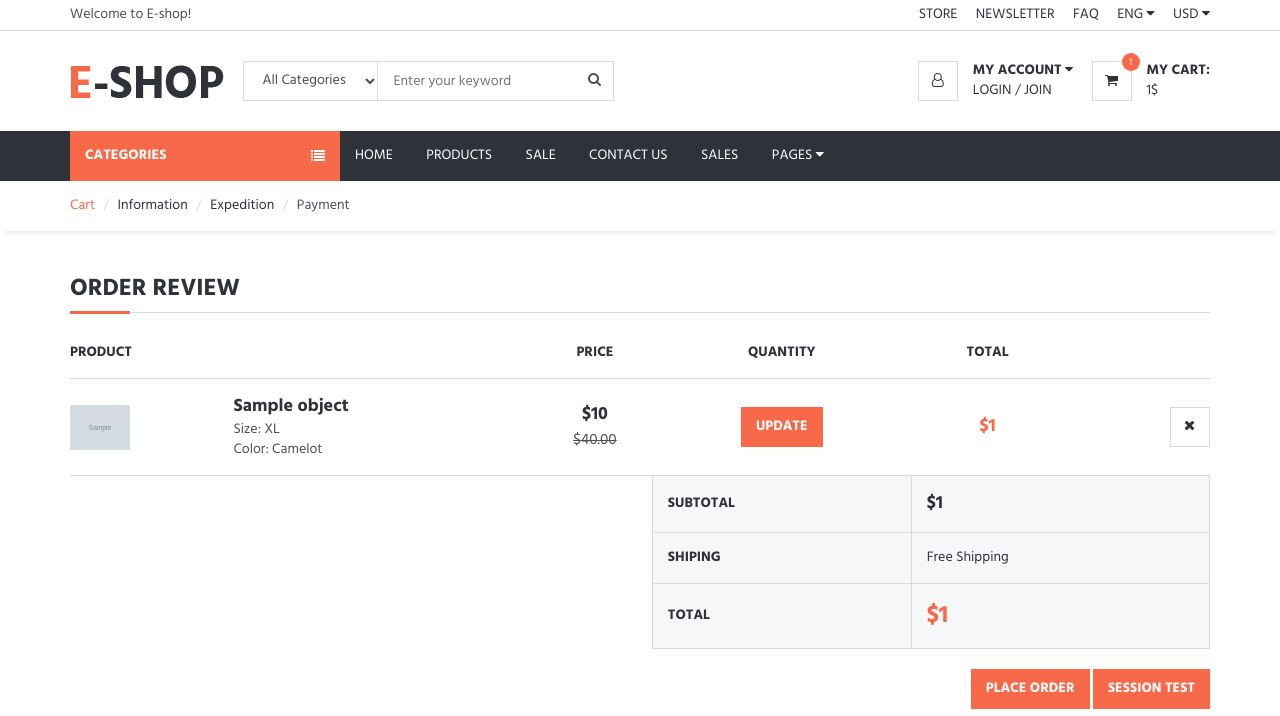
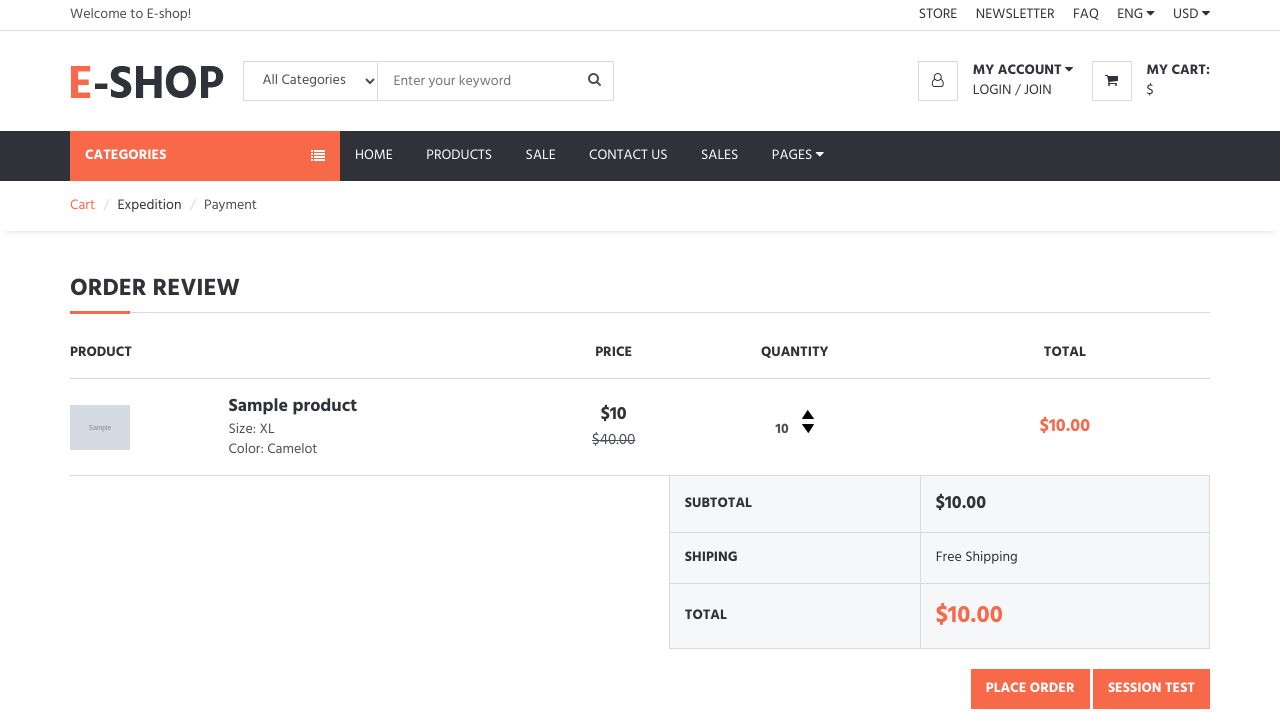
Before and after one commit to LaurinJ/eshop, a Django app: template app/templates/cart/cart_detail.html in a window 1280 px wide. Shown: the top 716 px of the page. Run offline with Django 3.2, Linux system fonts and the light colour scheme; the template is opened without the code that fills it: most values are stand-ins (such as "Sample title", 1, 10 or a date in 2020); grey boxes marked "Sample" are stand-in pictures; some libraries are stand-ins or nearby versions.

Commit message:
Add to cart and remove view, template

```diff
--- a/app/static/css/style.css
+++ b/app/static/css/style.css
@@ -158,6 +158,26 @@ hr {
   background-color: #30323A;
 }
 
+/*update cart*/
+
+.chg-quantity{
+	width: 12px;
+	cursor: pointer;
+	display: block;
+	margin-top: 5px;
+	transition:.1s;
+}
+
+.quantity{
+	display: inline-block;
+	font-weight: 700;
+	padding-right:10px;
+}
+
+.arrow-cart{
+  display: inline-block;
+}
+
 /*----------------------------*\
 	Inputs
 \*----------------------------*/
--- /dev/null
+++ b/app/static/js/cart.js
@@ -0,0 +1,42 @@
+var updateBtns = document.getElementsByClassName('update-cart')
+  console.log(user)
+
+  for (i = 0; i < updateBtns.length; i++){
+    updateBtns[i].addEventListener('click', function () {
+      var productId = this.dataset.product
+      var action = this.dataset.action
+      console.log('productId:', productId, 'Action:', action)
+
+      if (user == 'AnonymousUser'){
+          console.log('AnonymousUser')
+      }else{
+          updateUserOrder(productId, action)
+      }
+
+    })
+
+
+
+  }
+
+function updateUserOrder(productId, action) {
+    console.log('Update')
+
+    var url = '/cart/update_item/'
+
+    fetch(url, {
+        method: 'POST',
+        headers: {
+            'Content-type':'application/json',
+            'X-CSRFToken':csrftoken,
+        },
+        body:JSON.stringify({'productId':productId, 'action':action})
+    })
+        .then((response) => {
+            return response.json();
+        })
+        .then((data) => {
+            console.log(data)
+            location.reload()
+        })
+    }
--- a/app/static/js/main.js
+++ b/app/static/js/main.js
@@ -1,5 +1,6 @@
 (function($) {
   "use strict"
+
 
   $('#comment_form').submit(function (e) {
     var url = document.getElementById('comment_form').action;
--- a/app/templates/base.html
+++ b/app/templates/base.html
@@ -42,6 +42,28 @@
 		  <script src="https://oss.maxcdn.com/respond/1.4.2/respond.min.js"></script>
 		<![endif]-->
 
+    <script type="text/javascript">
+        var user = '{{ request.user }}'
+
+        function getToken(name) {
+            let cookieValue = null;
+            if (document.cookie && document.cookie !== '') {
+                const cookies = document.cookie.split(';');
+                for (let i = 0; i < cookies.length; i++) {
+                    const cookie = cookies[i].trim();
+                    // Does this cookie string begin with the name we want?
+                    if (cookie.substring(0, name.length + 1) === (name + '=')) {
+                        cookieValue = decodeURIComponent(cookie.substring(name.length + 1));
+                        break;
+                    }
+                }
+            }
+            return cookieValue;
+        }
+
+        const csrftoken = getToken('csrftoken');
+    </script>
+
 </head>
 <body>
 
@@ -58,6 +80,7 @@
 	<script src="{% static 'js/nouislider.min.js' %}"></script>
 	<script src="{% static 'js/jquery.zoom.min.js' %}"></script>
 	<script src="{% static 'js/main.js' %}"></script>
+    <script src="{% static 'js/cart.js' %}"></script>
 
 </body>
 
--- a/app/templates/cart/cart_detail.html
+++ b/app/templates/cart/cart_detail.html
@@ -1,4 +1,5 @@
 {% extends 'base.html' %}
+{% load static %}
 
 {% block title %}Cart detail{% endblock %}
 
@@ -8,16 +9,16 @@
         <div class="container">
             <ul class="breadcrumb">
                 <li class="active">Cart</li>
-                <li><a href="{% url 'cart:information' %}">Information</a></li>
+{#                <li><a href="{% url 'cart:information' %}">Information</a></li>#}
                 <li><a href="#">Expedition</a></li>
                 <li>Payment</li>
             </ul>
         </div>
     </div>
 
-{% if cart.is_empty %}
-    The cart is empty
-{% else %}
+{#{% if False %}#}
+{#    The cart is empty#}
+{#{% else %}#}
     <!-- section -->
     <div class="section">
         <!-- container -->
@@ -39,36 +40,44 @@
                     </tr>
                     </thead>
                     <tbody>
-                    {% for item in cart %}
+                    {% for item in items %}
                         <tr>
-                            <td class="thumb"><img src="{{ item.object.image.url }}" alt=""></td>
+                            <td class="thumb"><img src="{{ item.product.image.url }}" alt=""></td>
                             <td class="details">
-                                <a href="#">{{ item.object.title }}</a>
+                                <a href="#">{{ item.product.title }}</a>
                                 <ul>
                                     <li><span>Size: XL</span></li>
                                     <li><span>Color: Camelot</span></li>
                                 </ul>
                             </td>
-                            <td class="price text-center"><strong>${{ item.object.price }}</strong><br>
+                            <td class="price text-center"><strong>${{ item.product.price }}</strong><br>
                                 <del class="font-weak"><small>$40.00</small></del>
                             </td>
                             <td class="qty text-center">
-                                <form action="{% url 'cart:add' %}" method="post">
-                                    {% csrf_token %}
-                                    {% for error in item.cartadd_form.errors %}
-                                        {{ error }}
-                                    {% endfor %}
+                                <p class="quantity">{{ item.quantity }}</p>
+                                <div class="arrow-cart">
+                                <img data-product="{{ item.product.id }}" data-action="add" class="chg-quantity update-cart" src="{% static  'img/arrow-up.png' %}">
 
-                                    {{ item.cartadd_form.quantity }}
-                                    {{ item.cartadd_form.update }}
-                                    <input name="product_id" value="{{ item.object.id }}" type="hidden">
-                                    <button class="primary-btn add-to-cart"> Update</button>
-                                </form>
+							    <img data-product="{{ item.product.id }}" data-action="remove" class="chg-quantity update-cart" src="{% static  'img/arrow-down.png' %}">
+                                </div>
+
+{#                                <input class="input" type="number" value="{{ item.quantity }}">#}
+{#                                <form action="{% url 'cart:add' %}" method="post">#}
+{#                                    {% csrf_token %}#}
+{#                                    {% for error in item.cartadd_form.errors %}#}
+{#                                        {{ error }}#}
+{#                                    {% endfor %}#}
+{##}
+{#                                    {{ item.cartadd_form.quantity }}#}
+{#                                    {{ item.cartadd_form.update }}#}
+{#                                    <input name="product_id" value="{{ item.object.id }}" type="hidden">#}
+{#                                    <button class="primary-btn add-to-cart"> Update</button>#}
+{#                                </form>#}
                             </td>
-                            <td class="total text-center"><strong class="primary-color">${{ item.total_price }}</strong>
+                            <td class="total text-center"><strong class="primary-color">${{ item.get_total|floatformat:2 }}</strong>
                             </td>
-                            <td class="text-right"><a href="{% url 'cart:remove' item.object.id %}"
-                                                      class="main-btn icon-btn"><i class="fa fa-close"></i></a></td>
+{#                            <td class="text-right"><a href="{% url 'cart:remove' item.object.id %}"#}
+{#                                                      class="main-btn icon-btn"><i class="fa fa-close"></i></a></td>#}
                         </tr>
                     {% endfor %}
                     </tbody>
@@ -76,7 +85,7 @@
                     <tr>
                         <th class="empty" colspan="3"></th>
                         <th>SUBTOTAL</th>
-                        <th colspan="2" class="sub-total">${{ cart.total_sum }}</th>
+                        <th colspan="2" class="sub-total">${{ order.get_cart_items|floatformat:2 }}</th>
                     </tr>
                     <tr>
                         <th class="empty" colspan="3"></th>
@@ -86,7 +95,7 @@
                     <tr>
                         <th class="empty" colspan="3"></th>
                         <th>TOTAL</th>
-                        <th colspan="2" class="total">${{ cart.total_sum }}</th>
+                        <th colspan="2" class="total">${{ order.get_cart_total|floatformat:2 }}</th>
                     </tr>
                     </tfoot>
                 </table>
@@ -100,7 +109,7 @@
         <!-- /container -->
     </div>
     <!-- /section -->
-{% endif %}
+{#{% endif %}#}
 
 
 {% endblock %}
--- a/app/templates/header.html
+++ b/app/templates/header.html
@@ -112,35 +112,35 @@
                         <a class="dropdown-toggle" data-toggle="dropdown" aria-expanded="true">
                             <div class="header-btns-icon">
                                 <i class="fa fa-shopping-cart"></i>
-                                {% with cart|length as count %}
-                                    {% if count > 0 %}
-                                        <span class="qty">{{ count }}</span>
-                                    {% endif %}
-                                {% endwith %}
+{#                                {% with cart|length as count %}#}
+{#                                    {% if count > 0 %}#}
+{#                                        <span class="qty">{{ count }}</span>#}
+{#                                    {% endif %}#}
+{#                                {% endwith %}#}
                             </div>
                             <strong class="text-uppercase">My Cart:</strong>
                             <br>
-                            <span>{{ cart.total_sum }}$</span>
+                            <span>$</span>
                         </a>
                         <div class="custom-menu">
                             <div id="shopping-cart">
                                 <div class="shopping-cart-list">
-                                    {% if cart %}
-                                        {% for item in cart %}
-                                            <div class="product product-widget">
-                                                <div class="product-thumb">
-                                                    <img src="{{ item.object.image.url }}" alt="">
-                                                </div>
-                                                <div class="product-body">
-                                                    <h3 class="product-price">${{ item.object.price }} <span class="qty">x{{ item.quantity }}</span></h3>
-                                                    <h2 class="product-name"><a href="#">{{ item.object.title }}</a></h2>
-                                                </div>
-                                                <button class="cancel-btn"><a href="{% url 'cart:remove' item.object.id %}"><i class="fa fa-trash"></i></a></button>
-                                            </div>
-                                        {% endfor %}
-                                    {% else %}
-                                        The cart is empty
-                                    {% endif %}
+{#                                    {% if cart %}#}
+{#                                        {% for item in cart %}#}
+{#                                            <div class="product product-widget">#}
+{#                                                <div class="product-thumb">#}
+{#                                                    <img src="{{ item.object.image.url }}" alt="">#}
+{#                                                </div>#}
+{#                                                <div class="product-body">#}
+{#                                                    <h3 class="product-price">${{ item.object.price }} <span class="qty">x{{ item.quantity }}</span></h3>#}
+{#                                                    <h2 class="product-name"><a href="#">{{ item.object.title }}</a></h2>#}
+{#                                                </div>#}
+{#                                                <button class="cancel-btn"><a href="{% url 'cart:remove' item.object.id %}"><i class="fa fa-trash"></i></a></button>#}
+{#                                            </div>#}
+{#                                        {% endfor %}#}
+{#                                    {% else %}#}
+{#                                        The cart is empty#}
+{#                                    {% endif %}#}
                                 </div>
                                 <div class="shopping-cart-btns">
                                     <a href="{% url 'cart:detail' %}" class="main-btn">View Cart</a>
--- a/config/urls.py
+++ b/config/urls.py
@@ -8,7 +8,7 @@ urlpatterns = [
     path('admin/', admin.site.urls),
     path('', include('app.home.urls', namespace='home')),
     path('store/', include('app.product.urls', namespace='product')),
-    path('cart/', include('app.cart_session.urls', namespace='cart')),
+    path('cart/', include('app.cart.urls', namespace='cart')),
     path('ckeditor/', include('ckeditor_uploader.urls')),
 ]
 
```
Also changed, not shown: app/cart/models.py (+18 -1 lines), app/cart/urls.py (added, +10 -0 lines), app/cart/views.py (+41 -1 lines), app/templates/index.html (+16 -16 lines), app/templates/product-page.html (+9 -9 lines), app/templates/products.html (+12 -8 lines), app/cart/migrations/0002_auto_20201122_1639.py (added), app/static/img/arrow-down.png (added), app/static/img/arrow-up.png (added).
